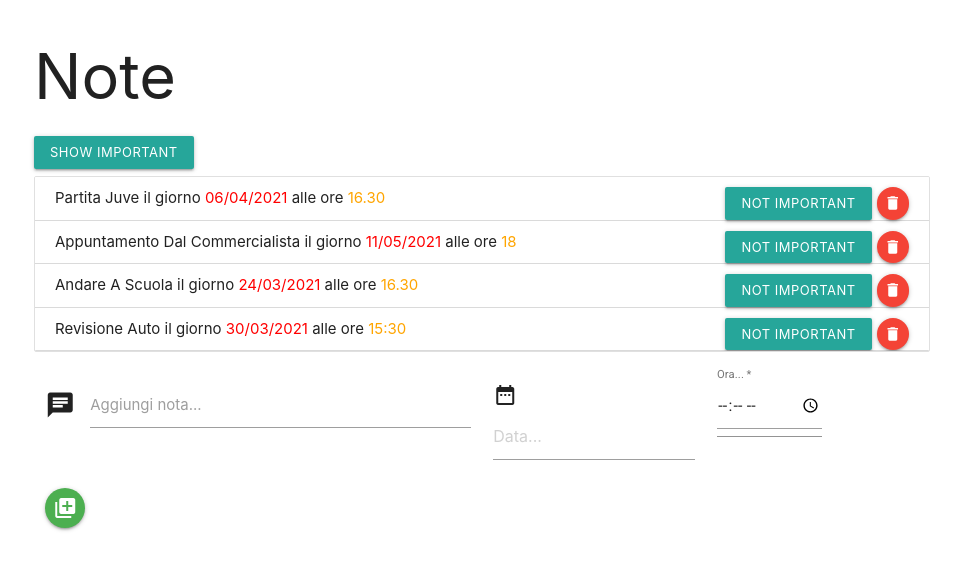
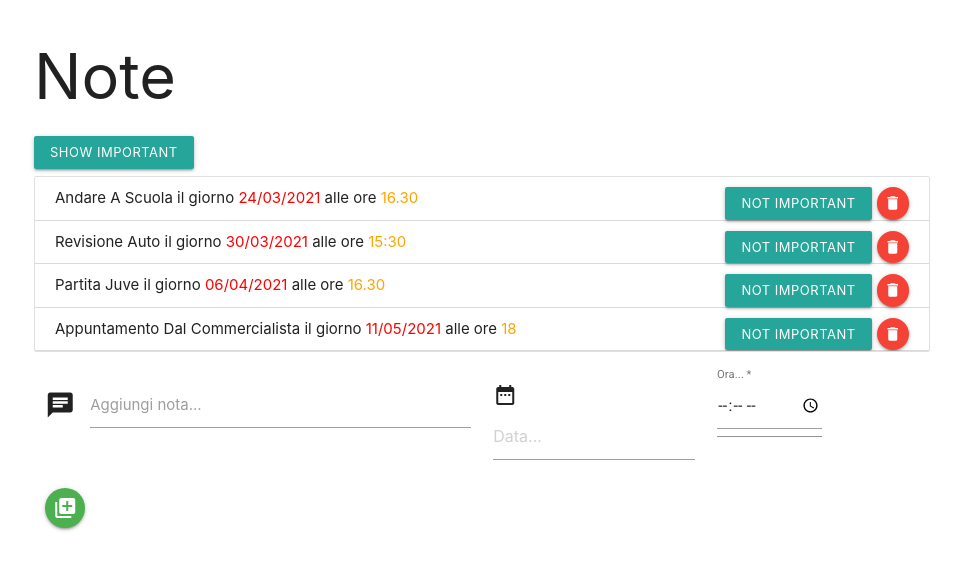
Before and after one commit to freewebsolution/ReactHooks, a React (Create React App) app in the folder notes/: page / in a window 1280 px wide. Shown: the top 570 px of the page, without its empty margins (158-1119 px from the left). Built offline with nearby package versions, Linux system fonts and the light colour scheme; data requests are answered from the project's data file.

Commit message:
Ordina note in base alla data

```diff
--- a/notes/src/App.js
+++ b/notes/src/App.js
@@ -5,6 +5,7 @@ import noteService from './services/note'
 import DatePicker from "react-datepicker";
 import "react-datepicker/dist/react-datepicker.css";
 import TextField from '@material-ui/core/TextField';
+import moment from'moment'
 const App = (props) => {
   const [note, setNote] = useState([])
   const [newNote, setNewNote] = useState('')
@@ -16,7 +17,8 @@ const App = (props) => {
     noteService
       .getAll()
       .then(res => {
-        setNote(res.data)
+        //console.log(res.data.sort((a,b) => b.giorno > a.giorno ? -1 : 1))
+        setNote(res.data.sort((a,b) => b.giorno > a.giorno ? -1 : 1))
       })
   }, [])
   const addNote = (e) => {
@@ -118,6 +120,7 @@ const App = (props) => {
                   className="validate"
                   dateFormat='dd/MM/yyyy'
                   style={{ marginLeft: '5px' }}
+                  minDate={moment().toDate()}
                   required
                   placeholderText='Data...'
                 />
```
